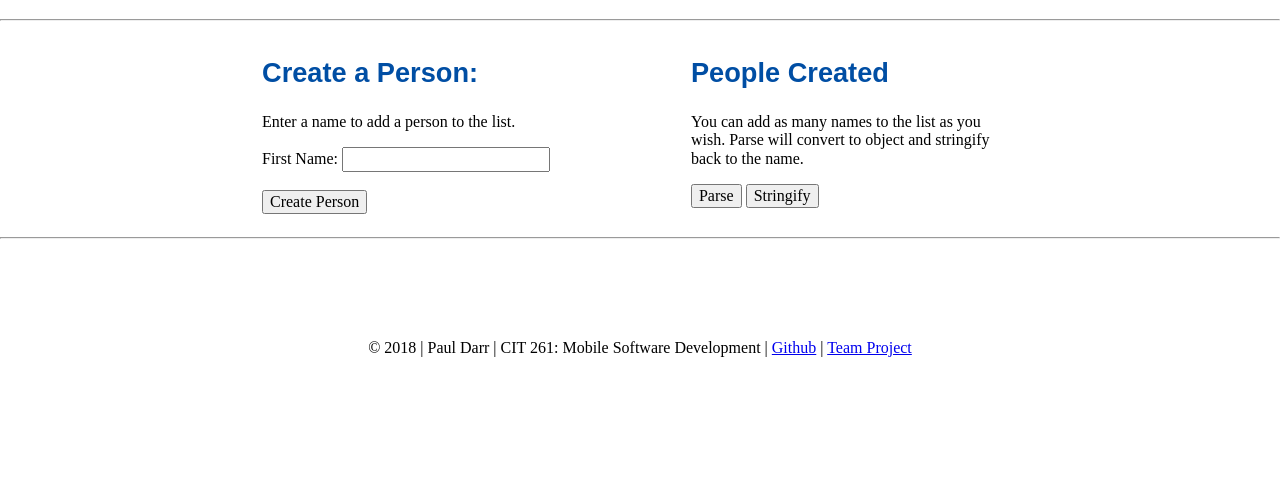
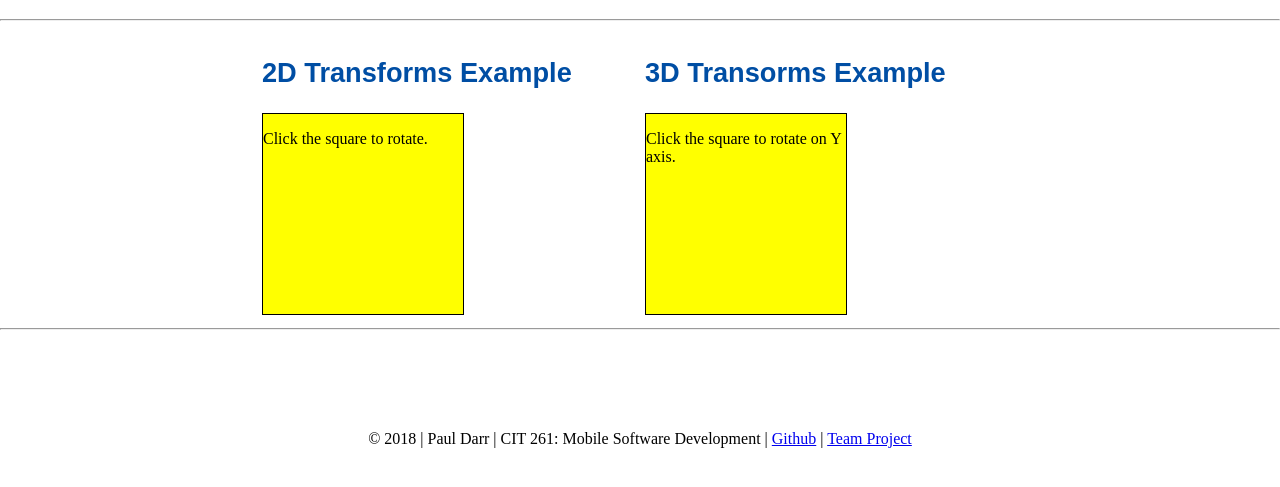
Before and after one commit to pauldarr/CIT261, a plain HTML site: page codetopics/topic12.html in a window 1280 px wide. Shown: the part 101-588 px from the top of the page. Drawn offline with nearby package versions, Linux system fonts and the light colour scheme.

Commit message:
Add files via upload

```diff
--- a/codetopics/topic12.html
+++ b/codetopics/topic12.html
@@ -16,35 +16,31 @@
     <!-- Normalize CSS -->
     <link href="/resources/css/normalize.css" rel="stylesheet">
 
+    <style>
+        div#example1{
+        width: 200px;
+        height: 200px;
+        background-color: yellow;
+        border: 1px solid black;
+        }
+
+        div#example2{
+        width: 200px;
+        height: 200px;
+        background-color: yellow;
+        border: 1px solid black;
+        }
+    </style>
+
     <script type="text/javascript">
+        function transform2D() {
+        document.getElementById("example1").style.transform = "rotate(20deg)";
+        }
+        function transform3D() {
+        document.getElementById("example2").style.transform = "rotateY(180deg)";
+        }
+    </script>
 
-			var Person = function(firstname){
-				this.firstname = firstname;
-			}
-			var people = [];
-
-			function newPerson(){
-				var person1 = new Person(document.person.name.value);
-				//Add person to the list of people
-				people.push(person1);
-				//Display individual
-				document.getElementById("Display Person").innerHTML = JSON.stringify(person1);
-				//Display people
-				document.getElementById("Display People").innerHTML = JSON.stringify(people);
-			}
-
-			//Converts JSON into JavaScript Object
-			function parseJSON(){
-				var string = document.getElementById("Display People").innerHTML;
-				document.getElementById("Display People").innerHTML = JSON.parse(string);
-			}
-
-			//Converts JavaScript Object into a String
-			function stringifyJSON(){
-				document.getElementById("Display People").innerHTML = JSON.stringify(people);
-			}
-
-		</script>
 	</head>
 
 	<body>
@@ -53,24 +49,17 @@
 		</header>
         <hr>
     <div class="main">
-        <div class="left">
-		<h2> Create a Person: </h2>
-        <p>Enter a name to add a person to the list.</p>
-		<p id="Display Person"></p>
-		<form name="person">
-			<label>First Name:</label>
-			<input type="text" id="name" name="name"/><br>
-			</select><br>
-			<button type="button" value="submit" onclick="newPerson()">Create Person</button>
-		</form>
-
+        <div class="half">
+            <h2>2D Transforms Example</h2>
+            <div id="example1" onclick="transform2D()">
+                <p>Click the square to rotate.</p>
+            </div>
         </div>
-        <div class="center">
-		<h2> People Created </h2>
-        <p>You can add as many names to the list as you wish. Parse will convert to object and stringify back to the name.</p>
-		<p name="people" id="Display People"><p>
-		<button type="button" value="submit" onclick="parseJSON()">Parse</button>
-		<button type="button" value="submit" onclick="stringifyJSON()">Stringify</button>
+        <div class="half">
+            <h2>3D Transorms Example</h2>
+            <div id="example2" onclick="transform3D()">
+                <p>Click the square to rotate on Y axis.</p>
+            </div>
         </div>
         </div>
         <hr>
```
